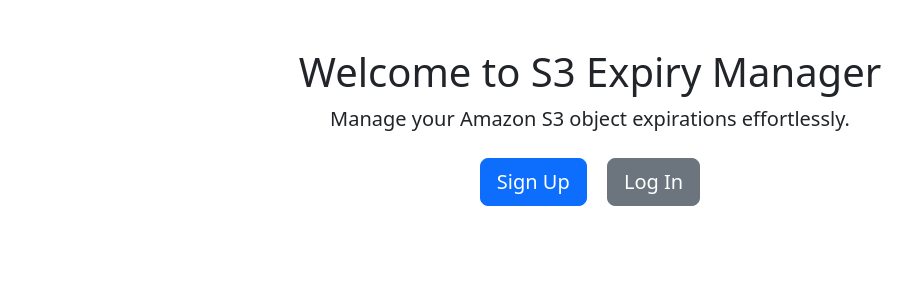
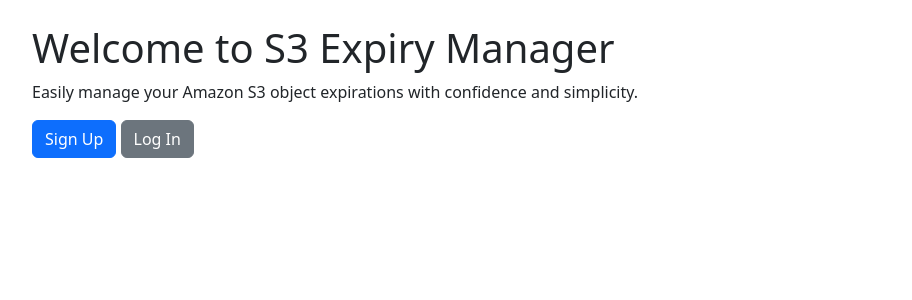
Before and after one commit to kopamak990/s3-expiry-manager, a Flask app: page / in a window 1280 px wide. Shown: the part 56-356 px from the top of the page, without its empty margins (50-962 px from the left). Run offline with Flask 3, Linux system fonts and the light colour scheme.

Commit message:
Polished landing page with new design

```diff
--- a/templates/index.html
+++ b/templates/index.html
@@ -1,11 +1,64 @@
 {% extends "layout.html" %}
+
+{% block title %}Home - S3 Expiry Manager{% endblock %}
+
 {% block content %}
-<div class="container mt-5">
-  <h1 class="text-center">Welcome to S3 Expiry Manager</h1>
-  <p class="text-center lead">Manage your Amazon S3 object expirations effortlessly.</p>
-  <div class="text-center mt-4">
-    <a href="{{ url_for('register') }}" class="btn btn-primary btn-lg mx-2">Sign Up</a>
-    <a href="{{ url_for('login') }}" class="btn btn-secondary btn-lg mx-2">Log In</a>
-  </div>
+<div class="landing-container">
+    <div class="hero-box">
+        <h1>Welcome to <span class="brand">S3 Expiry Manager</span></h1>
+        <p class="subtext">Easily manage your Amazon S3 object expirations with confidence and simplicity.</p>
+        <div class="cta-buttons">
+            <a href="{{ url_for('register') }}" class="btn btn-primary">Sign Up</a>
+            <a href="{{ url_for('login') }}" class="btn btn-secondary">Log In</a>
+        </div>
+    </div>
 </div>
 {% endblock %}
+
+{% block styles %}
+<style>
+    .landing-container {
+        display: flex;
+        justify-content: center;
+        align-items: center;
+        min-height: 80vh;
+        padding: 30px;
+        text-align: center;
+    }
+
+    .hero-box {
+        max-width: 600px;
+    }
+
+    .brand {
+        color: #2c3e50;
+    }
+
+    .subtext {
+        margin: 15px 0 25px;
+        color: #666;
+        font-size: 18px;
+    }
+
+    .cta-buttons .btn {
+        margin: 0 10px;
+        padding: 10px 25px;
+        font-size: 16px;
+        border-radius: 5px;
+    }
+
+    .btn-primary {
+        background-color: #007bff;
+        color: white;
+    }
+
+    .btn-secondary {
+        background-color: #343a40;
+        color: white;
+    }
+
+    .btn:hover {
+        opacity: 0.9;
+    }
+</style>
+{% endblock %}
```
